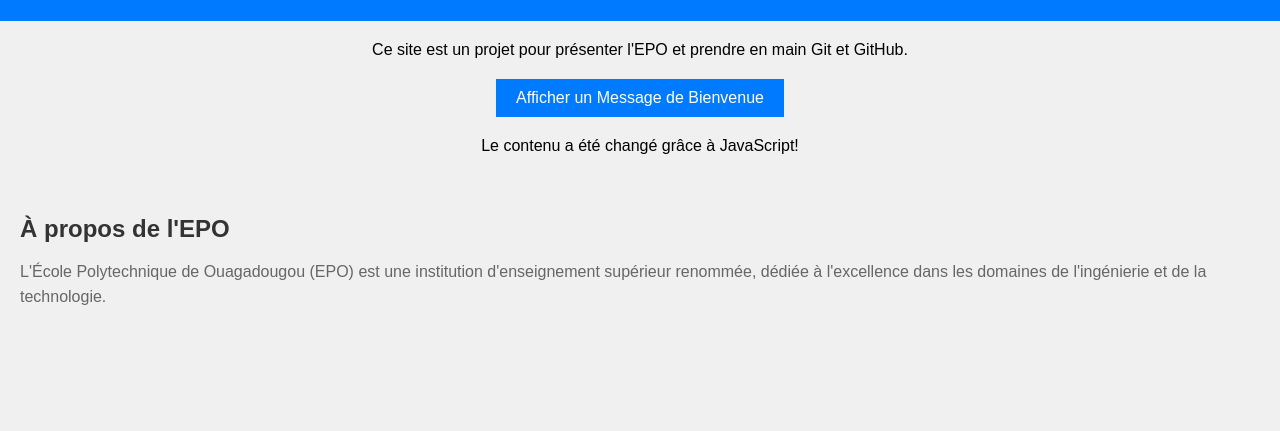
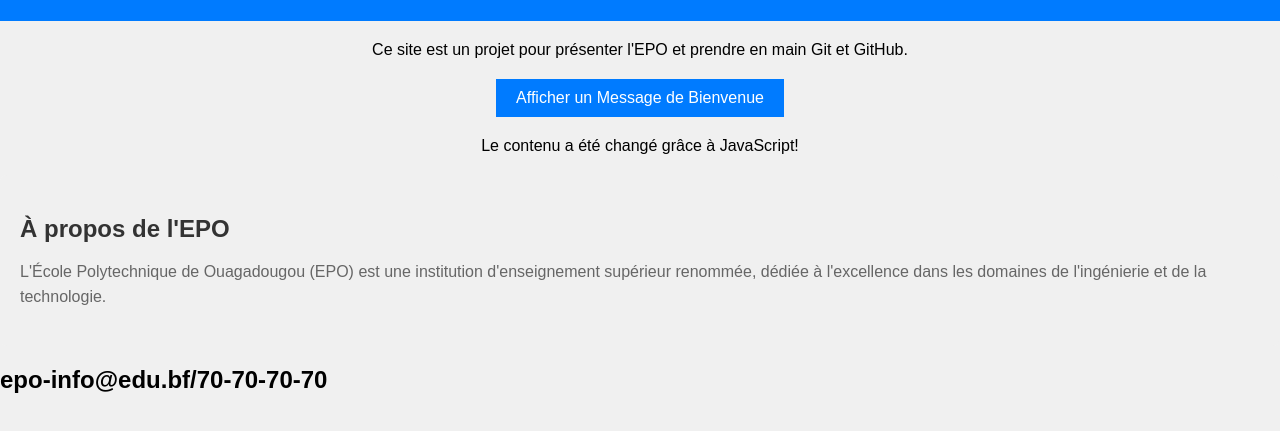
Before and after one commit to Minervus00/Epo-project-2, a plain HTML site: page index.html in a window 1280 px wide. Shown: the part 99-530 px from the top of the page. Drawn offline with Linux system fonts and the light colour scheme.

Commit message:
Ajout de la section contact

```diff
--- a/index.html
+++ b/index.html
@@ -28,6 +28,9 @@
       technologie.
       </p>
     </section>
+    <section id="contact">
+      <h2>epo-info@edu.bf/70-70-70-70</h2>
+    </section>
     <script src="script.js"></script>
   </body>
 </html>
```
